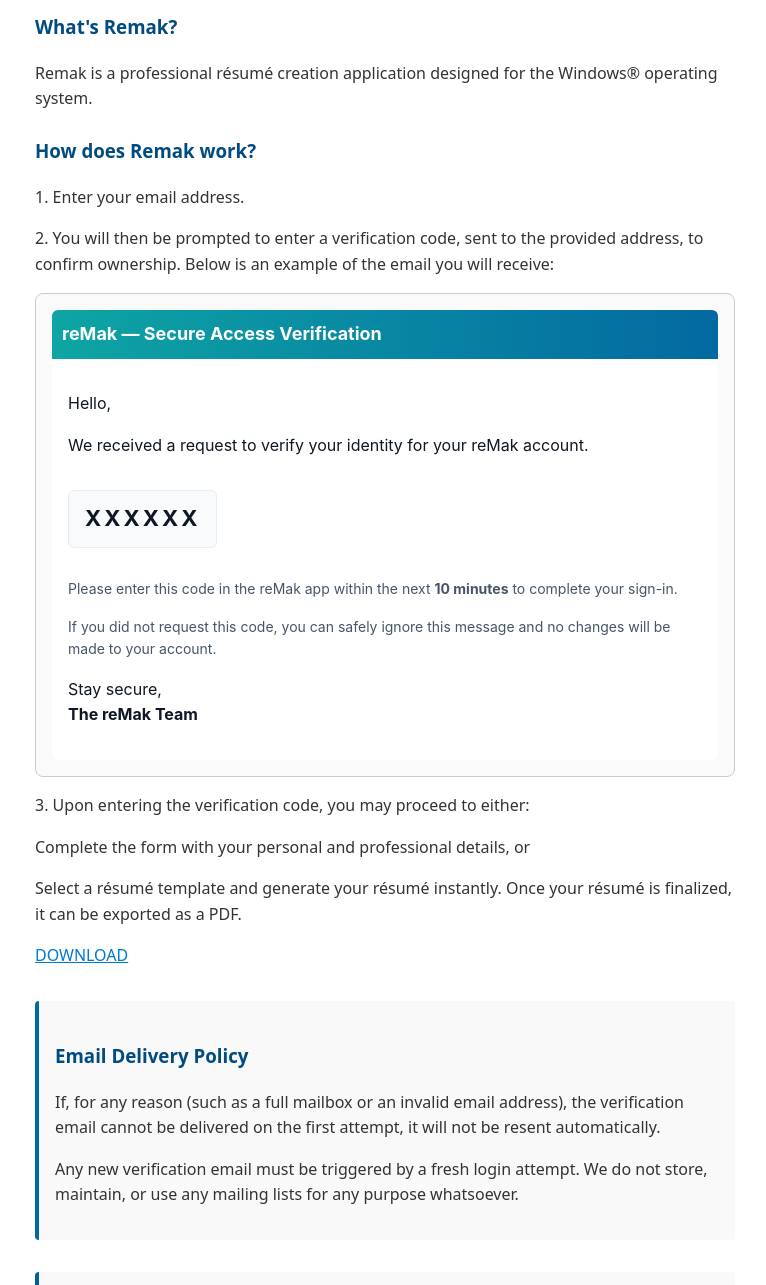
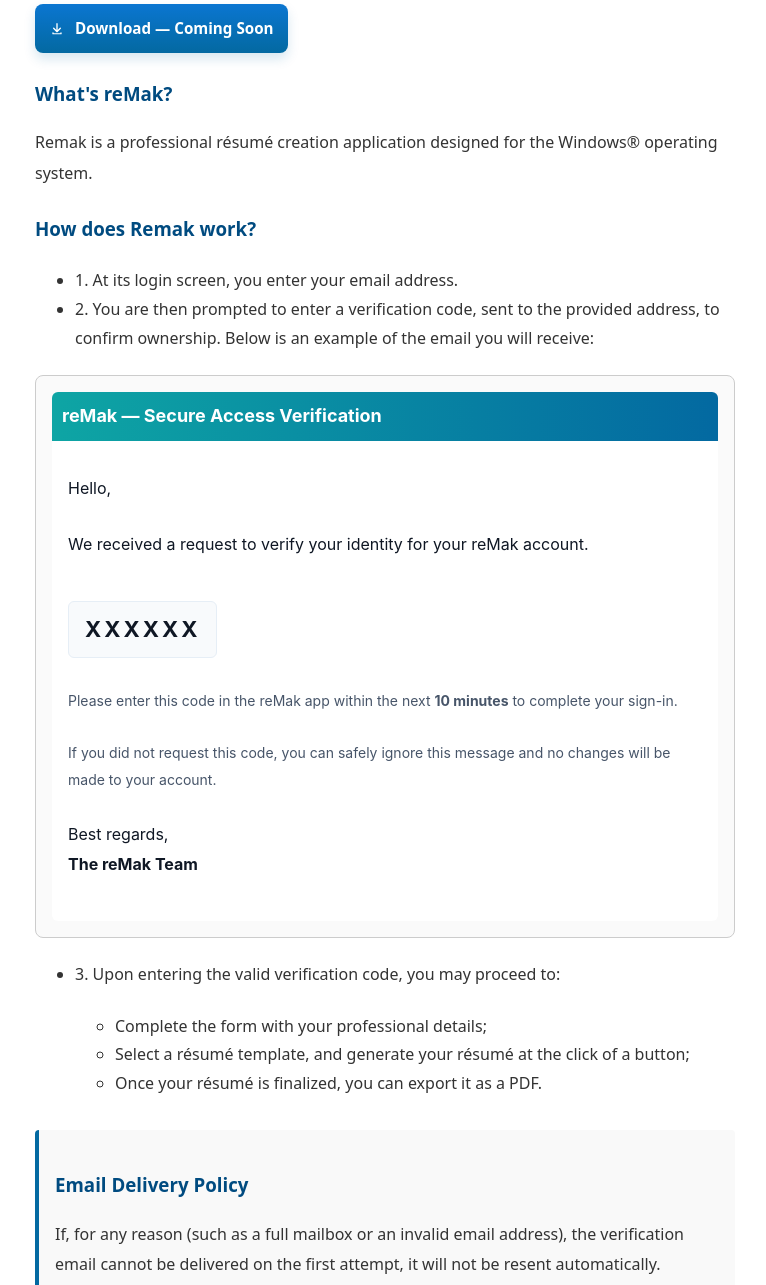
Before and after one commit to ejaduarte/remak-client-releases, a plain HTML site: page docs/index.html in a window 1280 px wide. Shown: the part 95-1380 px from the top of the page, without its empty margins (255-1021 px from the left). Drawn offline with Linux system fonts and the light colour scheme.

Commit message:
Update index.html

```diff
--- a/docs/index.html
+++ b/docs/index.html
@@ -3,7 +3,7 @@
 <head>
   <meta charset="UTF-8" />
   <meta name="viewport" content="width=device-width, initial-scale=1.0" />
-  <title>Remak</title>
+  <title>reMak</title>
   <style>
     body {
       font-family: system-ui, sans-serif;
@@ -25,8 +25,50 @@
       color: #007acc;
     }
     p {
-      margin-bottom: 1rem;
+      margin-bottom: 1.6rem;
+      line-height: 1.9;
     }
+    ul {
+       margin-top: 1.4rem;   /* space above */
+       margin-bottom: 1.4rem; /* space below */
+    }
+    li {
+      line-height: 1.8;
+    }
+
+    /* Download button */
+    .download-btn {
+      display: inline-flex;
+      align-items: center;
+      gap: 10px;
+      background: linear-gradient(180deg, #0b76d1, #0369a1);
+      color: #ffffff;
+      text-decoration: none;
+      padding: 10px 14px;
+      border-radius: 8px;
+      font-weight: 700; /* bold text as requested */
+      font-size: 0.95rem;
+      box-shadow: 0 6px 12px rgba(3, 105, 161, 0.16);
+      border: none;
+      cursor: pointer;
+      -webkit-tap-highlight-color: transparent;
+    }
+    .download-btn:focus {
+      outline: 3px solid rgba(3,105,161,0.18);
+      outline-offset: 2px;
+    }
+    .download-btn:hover {
+      transform: translateY(-1px);
+      box-shadow: 0 8px 16px rgba(3, 105, 161, 0.18);
+    }
+    .download-icon {
+      width: 16px;
+      height: 16px;
+      display: inline-block;
+      vertical-align: middle;
+      flex-shrink: 0;
+    }
+
     .email-preview {
       border: 1px solid #ccc;
       border-radius: 8px;
@@ -92,20 +134,34 @@
 </head>
 <body>
 
-  <h1>Welcome to Remak</h1>
+  <h1>reMak - résumé maker</h1>
 
-  <h3>What's Remak?</h3>
+  <!-- Stylized disabled download button with inline SVG arrow (greyed out, not clickable) -->
+  <p>
+    <a class="download-btn disabled" aria-disabled="true" aria-label="Download coming soon" role="button" tabindex="-1">
+      <!-- Arrow icon (inline SVG) uses currentColor so it matches the text color -->
+      <svg class="download-icon" viewBox="0 0 24 24" aria-hidden="true" focusable="false">
+        <path fill="currentColor" d="M12 3c-.55 0-1 .45-1 1v9.59l-3.29-3.3a1 1 0 0 0-1.42 1.42l5 5c.18.18.43.29.71.29s.53-.11.71-.29l5-5a1 1 0 0 0-1.42-1.42L13 13.59V4c0-.55-.45-1-1-1zM5 19c0 .55.45 1 1 1h12a1 1 0 0 0 1-1v-1a1 1 0 1 0-2 0v.5H7V18a1 1 0 1 0-2 0v1z"/>
+      </svg>
+      Download — Coming Soon
+    </a>
+  </p>
+
+  <h3>What's reMak?</h3>
   <p>
     Remak is a professional résumé creation application designed for the Windows® operating system.
   </p>
 
   <h3>How does Remak work?</h3>
-  <p>
-    1. Enter your email address.
-  </p>
-  <p>
-    2. You will then be prompted to enter a verification code, sent to the provided address, to confirm ownership. Below is an example of the email you will receive:
-  </p>
+  <ul>
+  <li>
+    1. At its login screen, you enter your email address.
+  </li>
+  <li>
+    2. You are then prompted to enter a verification code, sent to the provided address, to confirm ownership. Below is an example of the email you will receive:
+  </li>
+  </ul>
+
 
   <div class="email-preview">
     <div class="email-header">
@@ -121,23 +177,26 @@
       <p class="note">
         If you did not request this code, you can safely ignore this message and no changes will be made to your account.
       </p>
-      <p>Stay secure,<br><strong>The reMak Team</strong></p>
+      <p>Best regards,<br><strong>The reMak Team</strong></p>
     </div>
   </div>
 
-  <p>
-    3. Upon entering the verification code, you may proceed to either:
-  </p>
-  <p>
-    Complete the form with your personal and professional details, or
-  </p>
-  <p>
-    Select a résumé template and generate your résumé instantly. Once your résumé is finalized, it can be exported as a PDF.
-  </p>
-
-  <p>
-    <a href="https://github.com/your-username/your-repo" target="_blank">DOWNLOAD</a>
-  </p>
+  <ul>
+  <li>
+    3. Upon entering the valid verification code, you may proceed to:
+  </li>
+  <ul>
+  <li>
+    Complete the form with your professional details;
+  </li>
+  <li>
+    Select a résumé template, and generate your résumé at the click of a button;
+  </li>
+  <li>
+    Once your résumé is finalized, you can export it as a PDF.
+  </li>
+  </ul>
+  </ul>
 
   <div class="info-section">
     <h3>Email Delivery Policy</h3>
@@ -169,7 +228,7 @@
     <h4>3. How We Use Your Information</h4>
     <ul>
       <li>To verify your identity and allow secure access to your account.</li>
-      <li>To store and process résumé details you provide so that we can generate your requested document.</li>
+      <li>To store and process résumé details that you provide, so that we can generate your requested document.</li>
     </ul>
 
     <h4>4. Data Security</h4>
@@ -182,7 +241,7 @@
 
     <h4>5. Data Retention and Deletion</h4>
     <p>
-      We retain your data only for as long as necessary to provide our services. You may request the permanent deletion of your account and all associated data at any time by emailing us at <strong>vcsofterware@gmail.com</strong>.
+      We retain your data only for as long as necessary to provide our services. You may request the permanent deletion of your account and all associated data at any time, by emailing us at <strong>vcsofterware@gmail.com</strong>.
     </p>
     <p>
       Upon receiving your deletion request, all data will be removed from our servers and backups within a reasonable timeframe.
```
